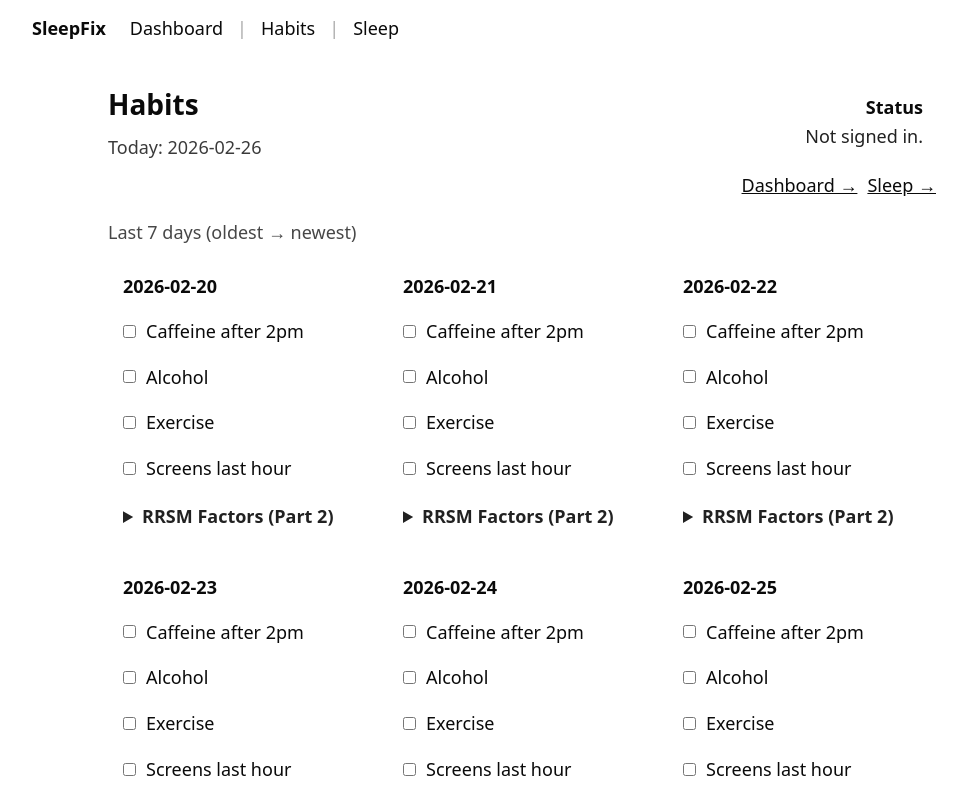
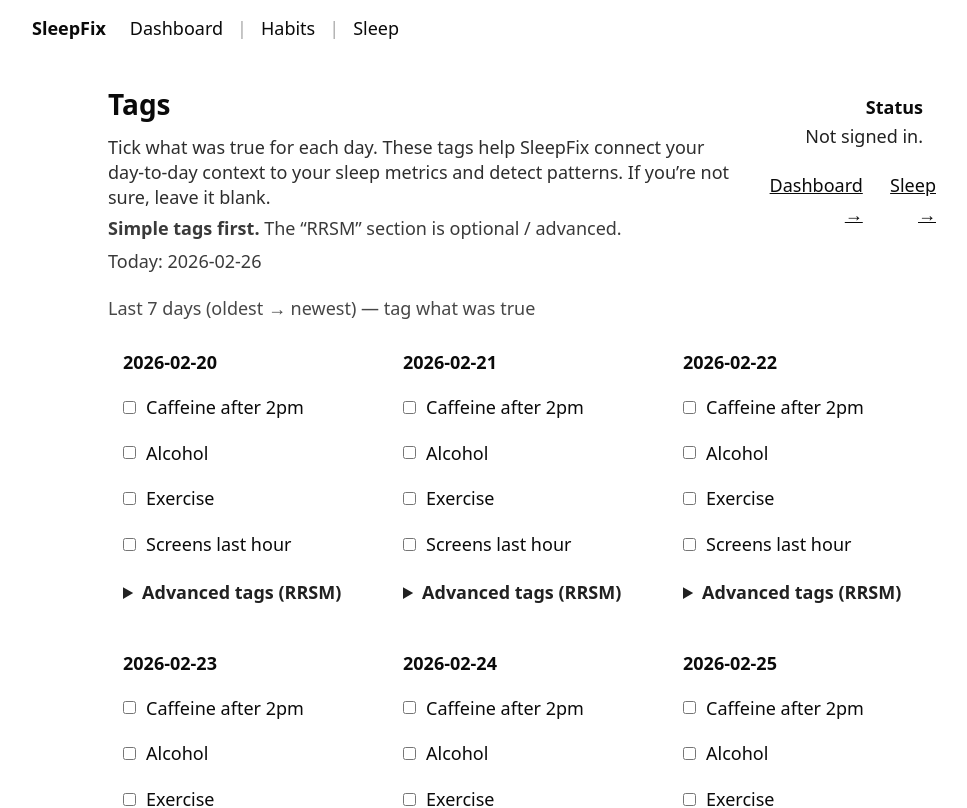
Before and after one commit to jlnalexander5-sudo/sleepfix-app, a Next.js app: page /protected/habits in a window 1280 px wide. Shown: the top 808 px of the page, without its empty margins (118-1085 px from the left). Built offline with nearby package versions, Linux system fonts and the light colour scheme; no server answers.

Commit message:
Update page.tsx

```diff
--- a/app/protected/habits/page.tsx
+++ b/app/protected/habits/page.tsx
@@ -330,7 +330,14 @@ export default function HabitsPage() {
     <div style={{ maxWidth: 860, margin: "0 auto", padding: "24px 16px" }}>
       <div style={{ display: "flex", justifyContent: "space-between", gap: 12 }}>
         <div>
-          <h1 style={{ fontSize: 28, fontWeight: 800, margin: 0 }}>Habits</h1>
+          <h1 style={{ fontSize: 28, fontWeight: 800, margin: 0 }}>Tags</h1>
+        <p style={{ marginTop: 8, marginBottom: 0, maxWidth: 760, opacity: 0.85, lineHeight: 1.4 }}>
+          Tick what was true for each day. These tags help SleepFix connect your day-to-day context to your sleep metrics and detect patterns.
+          If you’re not sure, leave it blank.
+        </p>
+        <p style={{ marginTop: 6, marginBottom: 0, maxWidth: 760, opacity: 0.8, lineHeight: 1.4 }}>
+          <strong>Simple tags first.</strong> The “RRSM” section is optional / advanced.
+        </p>
           <div style={{ marginTop: 6, opacity: 0.8 }}>
             Today: {todayStr || "—"}
           </div>
@@ -370,7 +377,7 @@ export default function HabitsPage() {
 
       <div style={{ marginTop: 18 }}>
         <div style={{ opacity: 0.75, marginBottom: 10 }}>
-          Last 7 days (oldest → newest)
+          Last 7 days (oldest → newest) — tag what was true
         </div>
 
         <div
@@ -401,7 +408,7 @@ export default function HabitsPage() {
                 <summary
                   style={{ cursor: "pointer", fontWeight: 800, opacity: 0.9 }}
                 >
-                  RRSM Factors (Part 2)
+                  Advanced tags (RRSM)
                 </summary>
 
                 <div style={{ marginTop: 10 }}>
```
